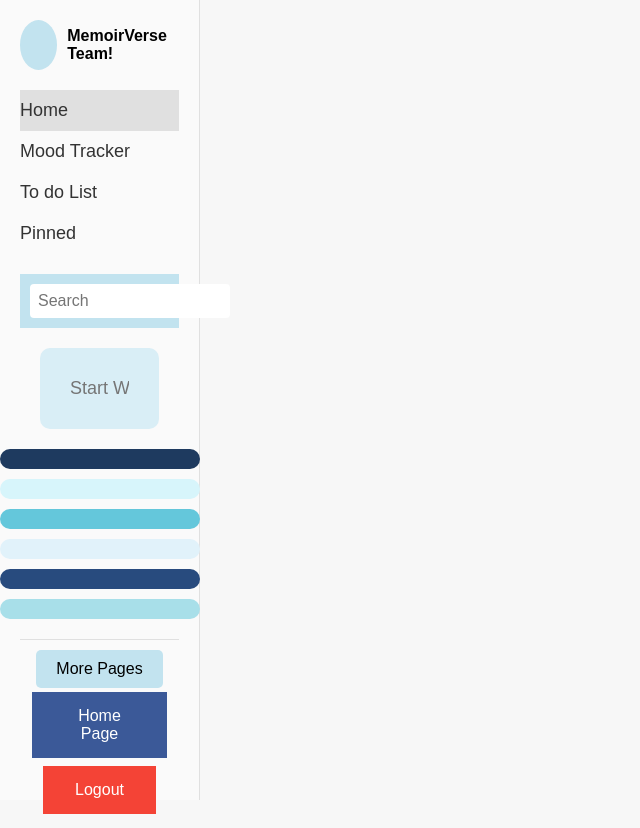
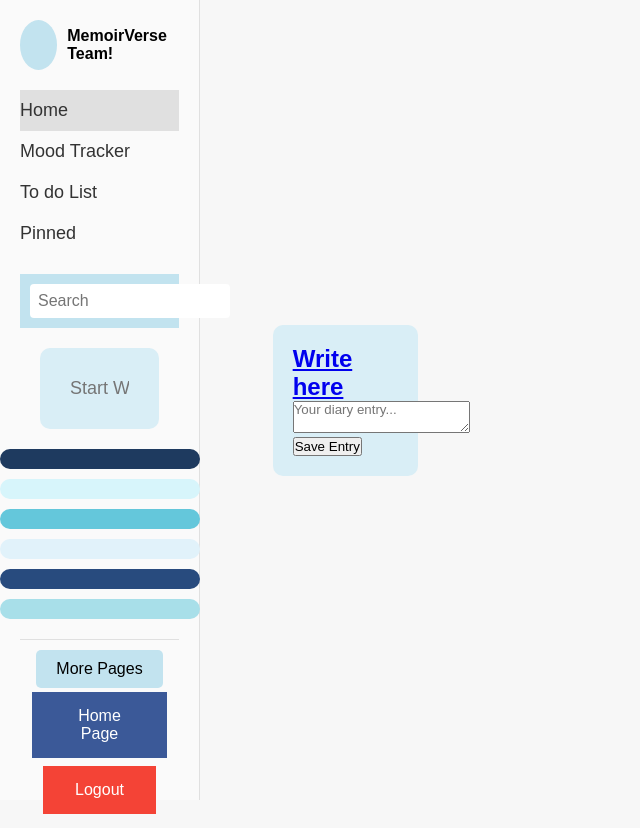
Before and after one commit to PUP-BSIT/project-sixth_sense, a PHP site: page /main-page.php in a window 1280 px wide. Shown: the whole page, without its empty margins (0-640 px from the left). Run offline with PHP 8.4, Linux system fonts and the light colour scheme.

Commit message:
Add Sprint files, and some changes to main -pages

```diff
--- a/MemoirVerse.UI/main-page.css
+++ b/MemoirVerse.UI/main-page.css
@@ -187,3 +187,17 @@ body {
   justify-content: center;
   align-items: center;
 }
+
+.diary-container {
+  display: flex;
+  justify-content: center;
+  align-items: center;
+  height: 100vh;
+}
+
+.diary {
+  width: 50%;
+  padding: 20px;
+  background-color: #d9eef6;
+  border-radius: 10px;
+}
--- a/MemoirVerse.UI/main-page.php
+++ b/MemoirVerse.UI/main-page.php
@@ -1,3 +1,20 @@
+<?php
+require 'db_conn.php';
+if ($_SERVER["REQUEST_METHOD"] == "POST") {
+    if (isset($_POST["entry"])) {
+        $entry = sanitize_input($_POST["entry"]);
+        $userId = 1;
+        $sql = "INSERT INTO diary_entries (user_id, entry) VALUES ('$userId', '$entry')";
+        if ($conn->query($sql) === TRUE) {
+            echo "<script>alert('Diary entry saved successfully');</script>";
+        } else {
+            echo "<script>alert('Error: " . $sql . "<br>" . $conn->error . "');</script>";
+        }
+        $conn->close();
+    }
+}
+?>
+
 <!DOCTYPE html>
 <html lang="en">
   <head>
@@ -54,5 +71,14 @@
         </div>
       </div>
     </div>
+    <div class="diary-container">
+  <div class="diary">
+    <h2>Write here</h2>
+    <form action="save_entry.php" method="post">
+      <textarea name="entry" placeholder="Your diary entry..." required></textarea>
+      <button type="submit">Save Entry</button>
+    </form>
+  </div>
+</div>
   </body>
 </html>
```
Also changed, not shown: MemoirVerse.UI/save_entry.php (added, +20 -0 lines), MemoirVerse.UI/users.sql (added, +47 -0 lines), 2 other files.
